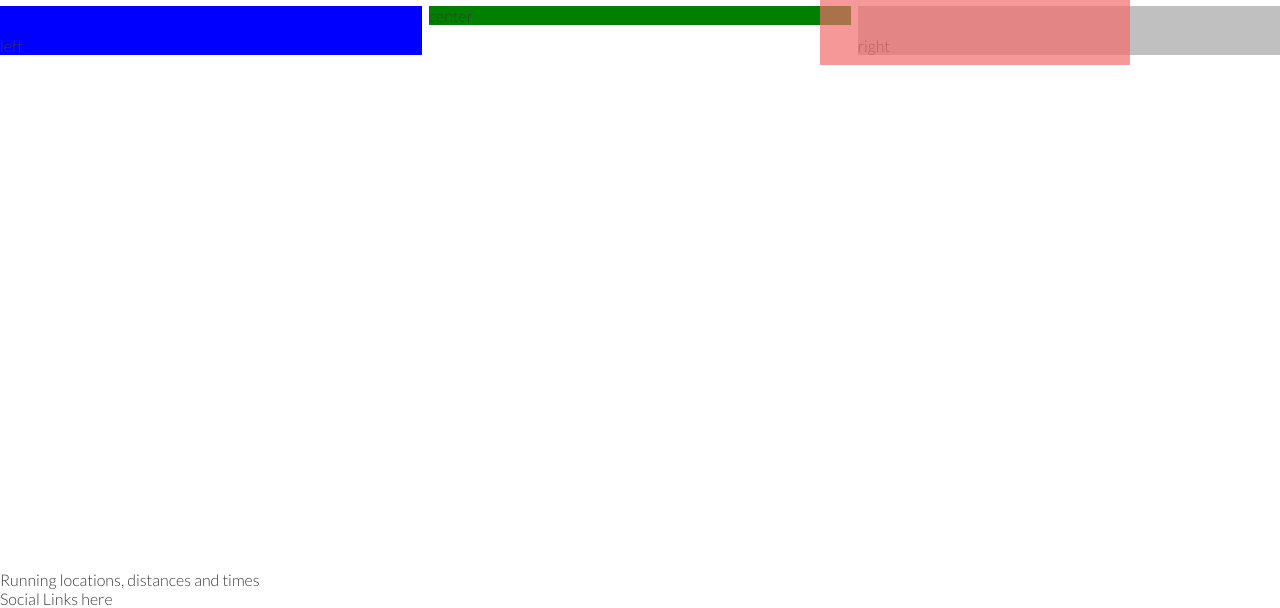
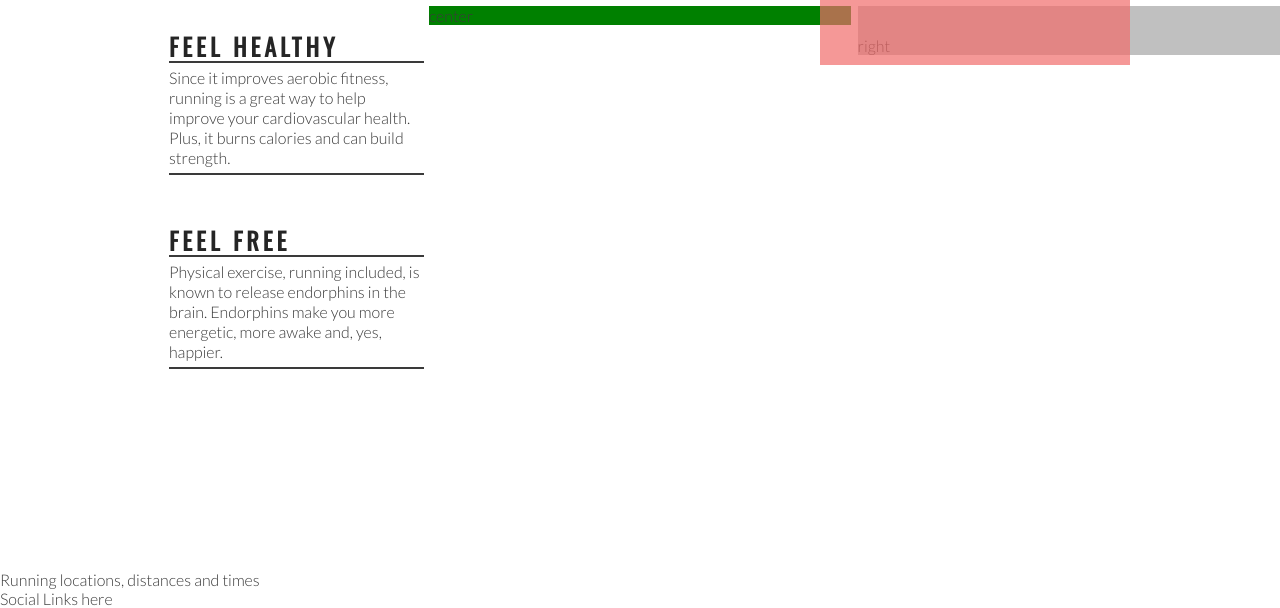
Before and after one commit to MHickey2/love-running, a plain HTML site: page index.html in a window 1280 px wide. Shown: the part 705-1313 px from the top of the page. Drawn offline with nearby package versions, Linux system fonts and the light colour scheme.

Commit message:
did content for left side of club ethos

```diff
--- a/assets/css/style.css
+++ b/assets/css/style.css
@@ -119,7 +119,12 @@ h1, h2 {
     padding-top: 30px;
     width: 33%;
     float: left;
-    background-color: blue;
+
+}
+
+hr {
+    border: 1px solid #3a3a3a;
+    width: 100%;
 }
 
 #right-about {
@@ -134,3 +139,17 @@ h1, h2 {
     margin: 0 auto;
     background-color: green;
 }
+
+hr {
+    border-top: 1px solid #3a3a3a;
+    width: 100%;
+    margin: 5px 0;
+}
+
+.left-about-heading {
+    width: 60%;
+    float: right;
+    line-height: 20px;
+    clear: both;
+    margin-bottom: 50px;
+}
--- a/index.html
+++ b/index.html
@@ -32,7 +32,27 @@
     </section>
     <section id="club-ethos">
         <h1>Why Love Running With Us?</h1>
-        <div id="left-about">left</div>
+        <div id="left-about">
+            <div class="left-about-heading">
+                <h2>Feel Healthy</h2>
+                <hr>
+                <p>
+                    Since it improves aerobic fitness, running is a great way to help improve your cardiovascular
+                    health. Plus, it burns calories and can build strength.
+                </p>
+                <hr>
+            </div>
+            <div class="left-about-heading">
+                <h2>Feel Free</h2>
+                <hr>
+                <p>
+                    Physical exercise, running included, is known to release endorphins in the brain. Endorphins make
+                    you more energetic, more awake and, yes, happier.
+                </p>
+                <hr>
+            </div>
+        </div>
+
         <div id="right-about">right</div>
         <div id="center-about">center</div>
     </section>
```
